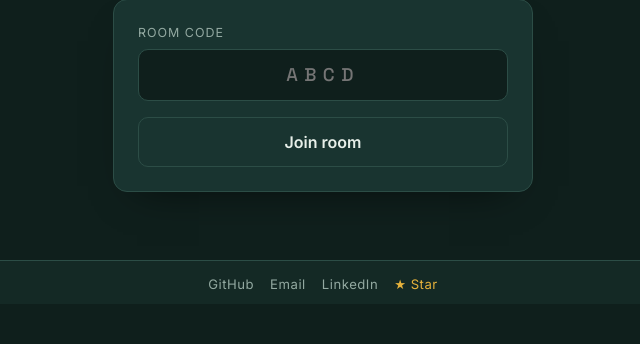
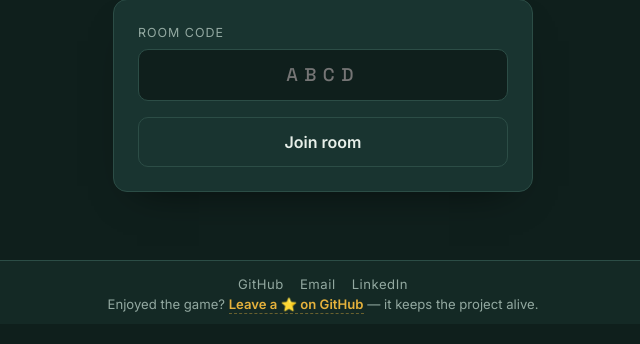
Before and after one commit to PankajChauhanji/SuperSevenCards, a Flask app: page / in a window 1280 px wide. Shown: the part 456-800 px from the top of the page, without its empty margins (317-957 px from the left). Run offline with Flask 3, Linux system fonts and the light colour scheme.

Commit message:
footer updated for better space.

```diff
--- a/templates/game.html
+++ b/templates/game.html
@@ -133,8 +133,8 @@
       <a href="https://github.com/PankajChauhanji/SuperSevenCards" target="_blank" rel="noreferrer">GitHub</a>
       <a href="mailto:pankajchauhan.nitsri@gmail.com">Email</a>
       <a href="https://www.linkedin.com/in/pankaj-chauhan-sde/" target="_blank" rel="noreferrer">LinkedIn</a>
-      <a href="https://github.com/PankajChauhanji/SuperSevenCards" target="_blank" rel="noreferrer" class="star-link">★ Star</a>
     </div>
+    <p class="footer-star">Enjoyed the game? <a href="https://github.com/PankajChauhanji/SuperSevenCards" target="_blank" rel="noreferrer">Leave a ⭐ on GitHub</a> — it keeps the project alive.</p>
   </footer>
 
   <div id="toast"></div>
--- a/templates/index.html
+++ b/templates/index.html
@@ -69,8 +69,8 @@
       <a href="https://github.com/PankajChauhanji/SuperSevenCards" target="_blank" rel="noreferrer">GitHub</a>
       <a href="mailto:pankajchauhan.nitsri@gmail.com">Email</a>
       <a href="https://www.linkedin.com/in/pankaj-chauhan-sde/" target="_blank" rel="noreferrer">LinkedIn</a>
-      <a href="https://github.com/PankajChauhanji/SuperSevenCards" target="_blank" rel="noreferrer" class="star-link">★ Star</a>
     </div>
+    <p class="footer-star">Enjoyed the game? <a href="https://github.com/PankajChauhanji/SuperSevenCards" target="_blank" rel="noreferrer">Leave a ⭐ on GitHub</a> — it keeps the project alive.</p>
   </footer>
 
   <div id="toast"></div>
```
